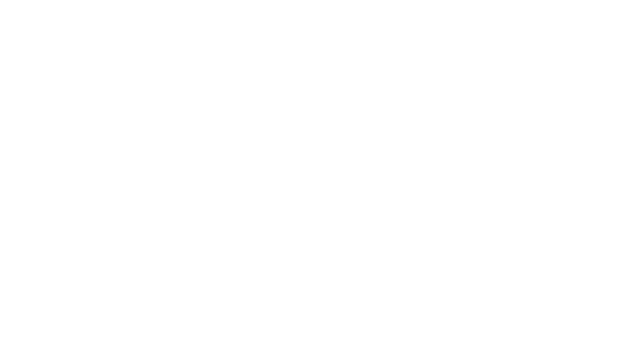
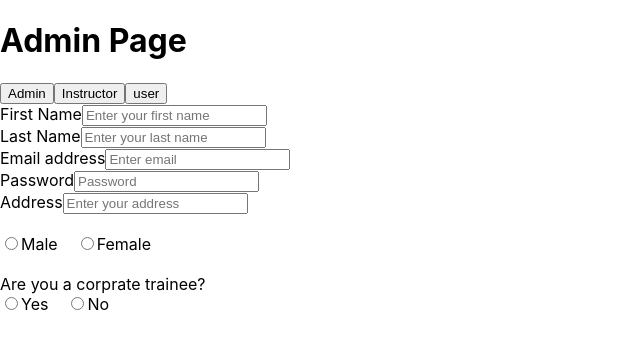
Before and after one commit to Advanced-Computer-Lab-2022/ACL-Team, a React (Create React App) app in the folder frontend/: page /admin in a window 1280 px wide. Before the commit this address had no page. Shown: the top 348 px of the page, without its empty margins (0-640 px from the left). Built offline with nearby package versions, Linux system fonts and the light colour scheme.

Commit message:
admin page added

```diff
--- a/frontend/src/App.js
+++ b/frontend/src/App.js
@@ -5,6 +5,7 @@ import React from 'react';
 
 import Signin from './Components/Signin';
 import Signup from './pages/Signup';
+import AdminSignup from './pages/admin';
 
 
 function App() {
@@ -15,6 +16,7 @@ function App() {
       <Routes>
       <Route path='/' exact element={<Signin />} />
       <Route path='/signup' exact element={<Signup/>} />
+      <Route path='/admin' exact element={<AdminSignup/>} />
 
 
       {/* <Route path='/SignUp' exact element={<SignUp/>}/>
--- a/frontend/src/Components/ButtonsList.js
+++ b/frontend/src/Components/ButtonsList.js
@@ -3,7 +3,9 @@ import React from 'react'
 export default function ButtonsList() {
   return (
 <>
-
+<button>
+        hi
+       </button>
 </>
   )
 }
--- /dev/null
+++ b/frontend/src/Components/adminComponent.js
@@ -0,0 +1,95 @@
+import React, { useState } from 'react';
+export default function AdminComp(){
+    const[email,setEmail] =useState('')
+    const[username,setUsername] =useState('')
+    const[password,setPass] =useState('')
+    const[firstname,setFirstname] =useState('')
+    const[lastname,setLastname] =useState('')
+    const[gender,setGender] =useState('')
+    const[corprate,setisCorprate] =useState('')
+        return(
+        <div>
+            <h1>Admin Page</h1>
+            <button>
+                Admin
+             </button>
+             <button>
+                Instructor
+             </button>
+             <button>
+                user
+             </button>
+             <div className="form-group">
+    <label>First Name</label>
+    <input type="text"
+    onChange={(e) => setFirstname(e.target.value)}
+    value={firstname}
+
+    className="form-control"
+
+    aria-describedby="emailHelp"
+    placeholder="Enter your first name"
+    />
+  </div>
+
+  <div className="form-group">
+    <label >Last Name</label>
+    <input type="text"
+    onChange={(e) => setLastname(e.target.value)}
+    value={lastname}
+
+    className="form-control"
+
+    aria-describedby="emailHelp"
+    placeholder="Enter your last name"
+    />
+  </div>
+
+  <div className="form-group">
+    <label>Email address</label>
+    <input type="email"
+    onChange={(e) => setEmail(e.target.value)}
+    value={email}
+
+    className="form-control"
+
+    aria-describedby="emailHelp"
+    placeholder="Enter email"
+    />
+    <small id="emailHelp" className="form-text text-muted"></small>
+  </div>
+  <div className="form-group">
+    <label >Password</label>
+    <input type="password"
+    onChange={(e) => setPass(e.target.value)}
+    value={password}
+
+
+    className="form-control"
+
+    placeholder="Password"
+    />
+  </div>
+  <div className="form-group">
+    <label >Address</label>
+    <input type="text" className="form-control" placeholder="Enter your address"/>
+  </div><br/>
+
+  <div>
+   <input type="radio" name="gender" value="Male" onChange={(e) => setGender(e.target.value)} />Male
+   &nbsp; &nbsp;
+   <input type="radio" name="gender" value="Female" onChange={(e) => setGender(e.target.value)} />Female
+  </div><br/>
+
+  <div>
+    <label>Are you a corprate trainee?</label><br/>
+    <input type="radio" name="corprate" value="true" onChange={(e) => setisCorprate(e.target.value)} />Yes
+    &nbsp; &nbsp;
+    <input type="radio" name="corprate" value="" onChange={(e) => setisCorprate(e.target.value)} />No
+  </div><br/>
+
+
+        </div>
+        )
+
+}
--- /dev/null
+++ b/frontend/src/pages/admin.js
@@ -0,0 +1,11 @@
+import React from 'react'
+import AdminComp from '../Components/adminComponent'
+
+export default function AdminSignup(){
+  return (
+    <div>
+       <AdminComp/>
+
+    </div>
+  )
+}
```
Also changed, not shown: frontend/src/Components/instructorComponent.js (added), frontend/src/pages/instructor.js (added), 2 other files (tests, documents, lock files or other folders).
